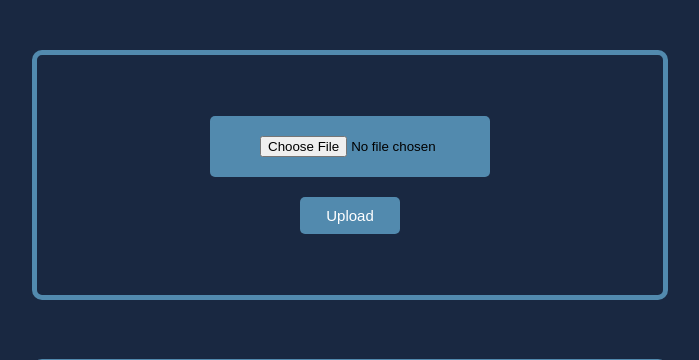
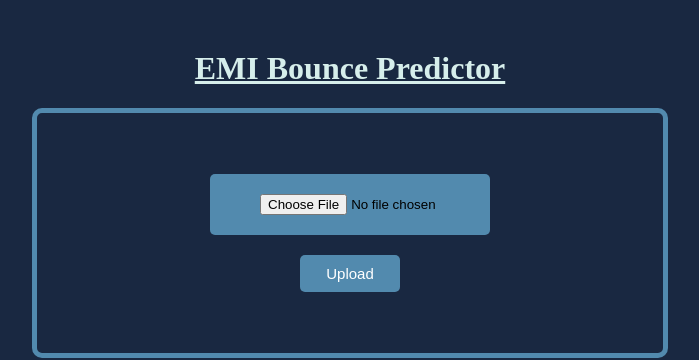
Before and after one commit to sarfarazsheikh10/EMI-Bounce-Predictor, a Flask app: page / in a window 1280 px wide. Shown: the top 360 px of the page, without its empty margins (336-1035 px from the left). Run offline with Flask 2, Linux system fonts and the light colour scheme; parts of the project's set-up code (start-up, migrations or seed data) failed here and were passed over.

Commit message:
first commit

```diff
--- a/templates/index.html
+++ b/templates/index.html
@@ -9,6 +9,8 @@
     <link rel="stylesheet" type="text/css" href="{{ url_for('static', filename='css/style.css') }}">
 </head>
 <body>
+
+    <h1><u>EMI Bounce Predictor</u></h1>
 
     <div class="upload">
         <form method="POST" action='upload' enctype=multipart/form-data>
```
